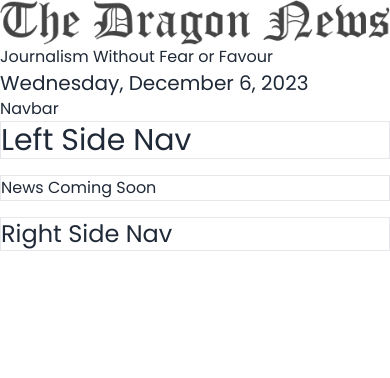
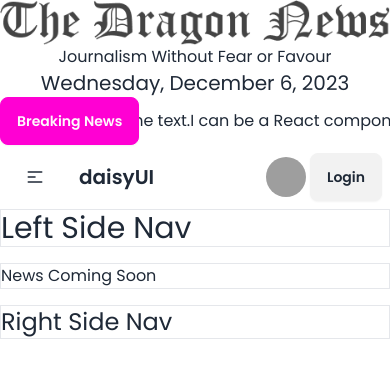
Before and after one commit to akashseub/react-dragon-news-auth, a React (Vite) app: page / in a window 390 px wide. Shown: the top 378 px of the page. Built offline with nearby package versions, Linux system fonts and the light colour scheme; grey boxes are pictures that could not be loaded.

Commit message:
navbar and breaking news added

```diff
--- a/package.json
+++ b/package.json
@@ -16,6 +16,7 @@
     "moment": "^2.30.1",
     "react": "^18.3.1",
     "react-dom": "^18.3.1",
+    "react-fast-marquee": "^1.6.5",
     "react-router-dom": "^6.26.1",
     "sort-by": "^1.2.0"
   },
--- /dev/null
+++ b/src/pages/Home/BreakingNews.jsx
@@ -0,0 +1,15 @@
+import Marquee from "react-fast-marquee";
+
+const BreakingNews = () => {
+  return (
+    <div className="flex">
+      <button className="btn btn-secondary ">Breaking News</button>
+      <Marquee speed={100} pauseOnHover={true}>
+        I can be a React component, multiple React components, or just some
+        text.
+      </Marquee>
+    </div>
+  );
+};
+
+export default BreakingNews;
--- a/src/pages/Home/Home.jsx
+++ b/src/pages/Home/Home.jsx
@@ -3,11 +3,13 @@
 import Navbar from "../Shared/Navbar/Navbar";
 import LeftSideNav from "../Shared/LeftSideNav/LeftSideNav";
 import RightSideNav from "../Shared/RightSideNav/RightSideNav";
+import BreakingNews from "./BreakingNews";
 
 const Home = () => {
   return (
     <div>
       <Header></Header>
+      <BreakingNews></BreakingNews>
       <Navbar></Navbar>
       <div className="grid md:grid-cols-4 gap-4">
         <div className="border">
--- a/src/pages/Shared/Header/Header.jsx
+++ b/src/pages/Shared/Header/Header.jsx
@@ -3,8 +3,8 @@
 
 const Header = () => {
   return (
-    <div className="">
-      <img className="" src={logo} alt="" />
+    <div className="text-center">
+      <img className="mx-auto" src={logo} alt="" />
       <p>Journalism Without Fear or Favour</p>
       <p className="text-xl">{moment().format("dddd, MMMM D, YYYY")}</p>
     </div>
--- a/src/pages/Shared/Navbar/Navbar.jsx
+++ b/src/pages/Shared/Navbar/Navbar.jsx
@@ -1,9 +1,68 @@
 import React from "react";
+import { Link, NavLink } from "react-router-dom";
+import userProfilePic from "../../../assets/user.png";
 
 const Navbar = () => {
+  const nlink = (
+    <>
+      <li>
+        <NavLink to={"/"}>Home</NavLink>
+      </li>
+      <li>
+        <NavLink to={"/about"}>About</NavLink>
+      </li>
+      <li>
+        <NavLink to={"career"}>Career</NavLink>
+      </li>
+    </>
+  );
   return (
-    <div>
-      <h1>Navbar</h1>
+    <div className="navbar bg-base-100">
+      <div className="navbar-start">
+        <div className="dropdown">
+          <div tabIndex={0} role="button" className="btn btn-ghost lg:hidden">
+            <svg
+              xmlns="http://www.w3.org/2000/svg"
+              className="h-5 w-5"
+              fill="none"
+              viewBox="0 0 24 24"
+              stroke="currentColor"
+            >
+              <path
+                strokeLinecap="round"
+                strokeLinejoin="round"
+                strokeWidth="2"
+                d="M4 6h16M4 12h8m-8 6h16"
+              />
+            </svg>
+          </div>
+          <ul
+            tabIndex={0}
+            className="menu menu-sm dropdown-content bg-base-100 rounded-box z-[1] mt-3 w-52 p-2 shadow"
+          >
+            {nlink}
+          </ul>
+        </div>
+        <a className="btn btn-ghost text-xl">daisyUI</a>
+      </div>
+      <div className="navbar-center hidden lg:flex">
+        <ul className="menu menu-horizontal px-1">{nlink}</ul>
+      </div>
+      <div className="navbar-end">
+        <div
+          tabIndex={0}
+          role="button"
+          className="btn btn-ghost btn-circle avatar"
+        >
+          <div className="w-10 rounded-full">
+            <img alt="Tailwind CSS Navbar component" src={userProfilePic} />
+          </div>
+        </div>
+
+        <Link>
+          <button className="btn">Login</button>
+        </Link>
+      </div>
     </div>
   );
 };
```
Also changed, not shown: 1 other file (tests, documents, lock files or other folders).
